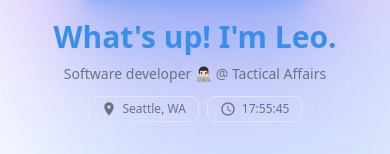
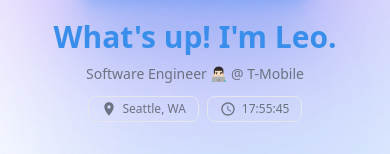
Before and after one commit to leowjli/portfolio, a Next.js app: page / in a window 390 px wide. Shown: the part 618-772 px from the top of the page. Built offline with nearby package versions, Linux system fonts and the light colour scheme; a web font is replaced by a local one.

Commit message:
feat: update Hero component with new job title and link
- Changed job title from "Software developer" to "Software Engineer" for accuracy.
- Added a hyperlink to T-Mobile's website for enhanced visibility and accessibility.

```diff
--- a/components/Hero.tsx
+++ b/components/Hero.tsx
@@ -10,6 +10,7 @@ import {
 } from "@/lib/language";
 import { MdLocationOn, MdAccessTime } from "react-icons/md";
 import Image from "next/image";
+import Link from "next/link";
 
 export default function Hero() {
   const [lang, setLang] = useState<Language>("en");
@@ -242,7 +243,7 @@ export default function Hero() {
                 <motion.div variants={itemVariants}>
                   <div className="flex flex-col sm:flex-row sm:items-center gap-3 sm:gap-4">
                     <p className="text-sm font-medium md:text-lg xl:text-2xl text-secondary">
-                      Software developer 👨🏻‍💻 @ Tactical Affairs
+                      Software Engineer 👨🏻‍💻 @ <Link href="https://www.t-mobile.com/" target="_blank" rel="noopener noreferrer">T-Mobile</Link>
                     </p>
                     <div className="flex items-center justify-center sm:justify-start gap-2 flex-wrap">
                       <div className="flex items-center gap-1.5 px-3 py-1 rounded-lg bg-muted/50 backdrop-blur-sm border border-border/30">
@@ -310,7 +311,7 @@ export default function Hero() {
                         className="text-sm font-medium md:text-lg xl:text-2xl text-secondary font-[family-name:var(--font-noto-sans-sc)]"
                         style={{ letterSpacing: "0.02em" }}
                       >
-                        软件工程师 👨🏻‍💻 @ Tactical Affairs
+                        软件工程师 👨🏻‍💻 @ <Link href="https://www.t-mobile.com/" target="_blank" rel="noopener noreferrer">T-Mobile</Link>
                       </p>
                       <div className="flex items-center justify-center sm:justify-start gap-2 flex-wrap">
                         <div className="flex items-center gap-1.5 px-3 py-1 rounded-lg bg-transparent backdrop-blur-sm border border-border/30">
```
